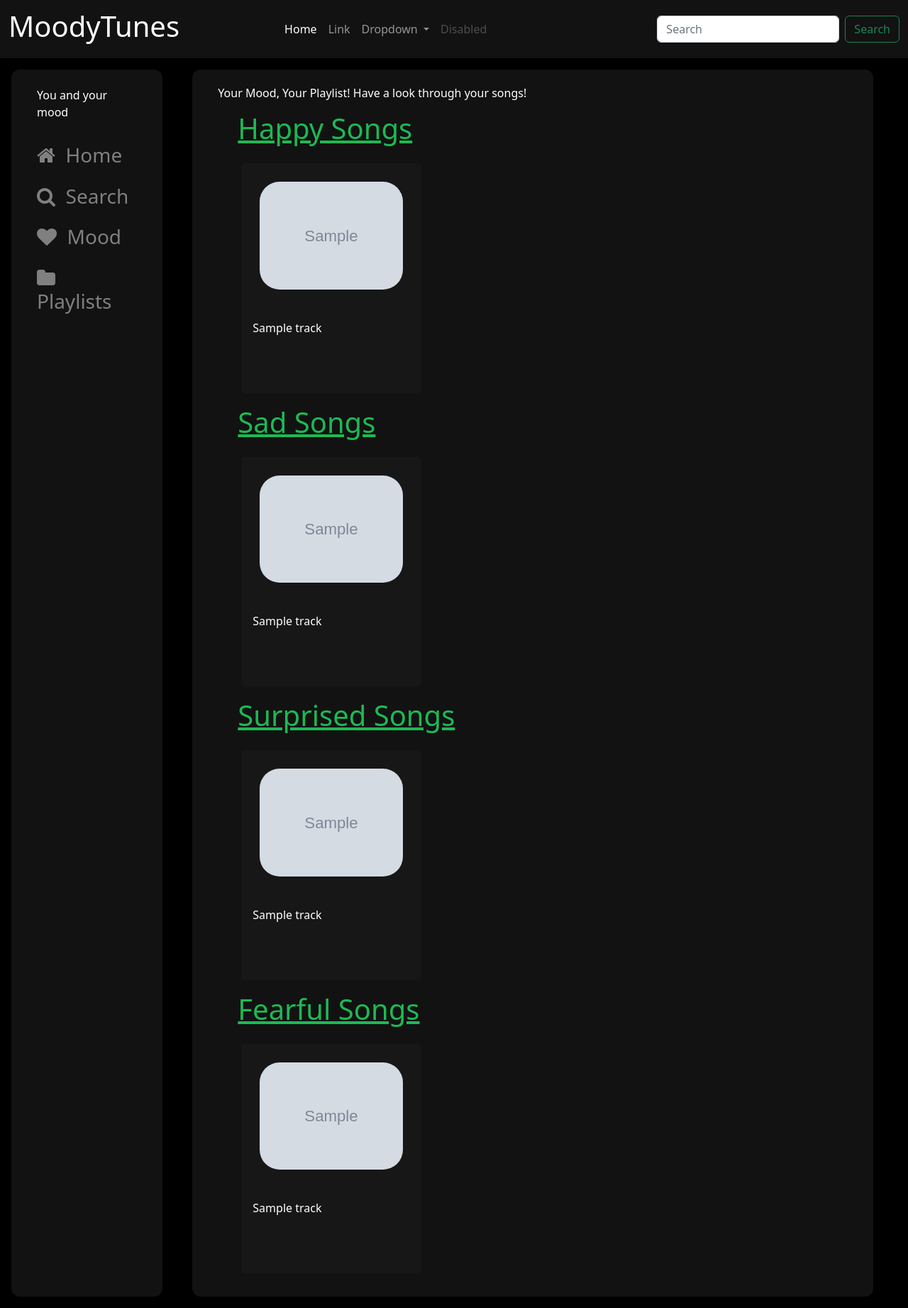
After one commit to vostechnologies/MoodyTunes, a Flask app: template templates/playlists.html in a window 1280 px wide. The commit adds this page. Shown: the whole page at 71% size. Run offline with Flask 3, Linux system fonts and the light colour scheme; the template is opened without the code that fills it: most values are stand-ins (such as "Sample title", 1, 10 or a date in 2020); grey boxes marked "Sample" are stand-in pictures; parts of the project's set-up code (start-up, migrations or seed data) failed here and were passed over.

Commit message:
files updates

```diff
--- a/app.py
+++ b/app.py
@@ -70,10 +70,10 @@ def get_user_details():
     json_result = json.loads(result.content)
     return json_result
 
-def get_songs_for_category(category):
+def get_songs_for_category(category, limit):
     url="https://api.spotify.com/v1/search"
     headers = {"Authorization": "Bearer " + get_token()}
-    query = f"?q={category}+songs&type=track&limit=8"
+    query = f"?q={category}+songs&type=track&limit={limit}"
     url = url + query
     result = get(url, headers=headers)
     json_result = json.loads(result.content)
@@ -81,7 +81,7 @@ def get_songs_for_category(category):
 
 @app.route('/')
 def index():
-    response = get_songs_for_category("happy songs")
+    response = get_songs_for_category("happy songs", 8)
     tracks = response["tracks"]["items"]
     track_data = []
     for track in tracks:
@@ -93,6 +93,54 @@ def index():
         }
         track_data.append(track_info)
     return render_template('index.html', track_data=track_data, access_token = get_token())
+
+@app.route('/playlists')
+def playlists():
+    response = get_songs_for_category("happy songs", 4)
+    tracks = response["tracks"]["items"]
+    happy_songs = []
+    for track in tracks:
+        track_info = {
+            'name': track['name'],
+            'image_url': track['album']['images'][0]['url'],
+            'image_height': track['album']['images'][0]['height'],
+            'image_width': track['album']['images'][0]['width'],
+        }
+        happy_songs.append(track_info)
+    response = get_songs_for_category("sad songs", 4)
+    tracks = response["tracks"]["items"]
+    sad_songs = []
+    for track in tracks:
+        track_info = {
+            'name': track['name'],
+            'image_url': track['album']['images'][0]['url'],
+            'image_height': track['album']['images'][0]['height'],
+            'image_width': track['album']['images'][0]['width'],
+        }
+        sad_songs.append(track_info)
+    response = get_songs_for_category("fearful songs", 4)
+    tracks = response["tracks"]["items"]
+    fear_songs = []
+    for track in tracks:
+        track_info = {
+            'name': track['name'],
+            'image_url': track['album']['images'][0]['url'],
+            'image_height': track['album']['images'][0]['height'],
+            'image_width': track['album']['images'][0]['width'],
+        }
+        fear_songs.append(track_info)
+    response = get_songs_for_category("fearful songs", 4)
+    tracks = response["tracks"]["items"]
+    surprised_songs = []
+    for track in tracks:
+        track_info = {
+            'name': track['name'],
+            'image_url': track['album']['images'][0]['url'],
+            'image_height': track['album']['images'][0]['height'],
+            'image_width': track['album']['images'][0]['width'],
+        }
+        surprised_songs.append(track_info)
+    return render_template('playlists.html', happy_songs=happy_songs, surprised_songs=surprised_songs, sad_songs=sad_songs, fear_songs=fear_songs, access_token = get_token())
 
 @app.route('/detect')
 def detect():
--- a/templates/base.html
+++ b/templates/base.html
@@ -61,12 +61,12 @@
 
               </div>
               <div class="row pt-3">
-                <a href="">
+                <a href="{{ url_for('detect') }}">
                 <h3><i class="fa fa-heart"></i>&nbsp; Mood</h3>
                 </a>
               </div>
               <div class="row pt-3">
-                <a href="">
+                <a href="{{ url_for('playlists') }}">
                 <h3><i class="fa fa-folder"></i>&nbsp; Playlists</h3>
 
                 </a>
--- /dev/null
+++ b/templates/playlists.html
@@ -0,0 +1,85 @@
+{% extends 'base.html' %}
+{% block title %}Playlists{% endblock %}
+
+{% block content %}
+
+<div class="container">
+  <h6 class="mt-4">Your Mood, Your Playlist! Have a look through your songs!</h6>
+  <div class="container m-3">
+    <div class="row">
+    <h1 style="color: #1DB954;"><u>Happy Songs</u></h1>
+      {% for track in happy_songs %}
+      <div class="col-lg-3 col-sm-12 p-3 ">
+        <div class="card music-sec" style="width: 16rem; background-color: #171717;">
+          <div class="img-div">
+            <img src="{{ track.image_url }}" class="card-img-top" alt="{{ track.name }}">
+            <div class="play-icon">
+              <span class="fa fa-play"></span>
+            </div>
+          </div>
+          <div class="card-body" style="min-height: 120px;">
+            <p class="card-text">{{ track.name }}</p>
+          </div>
+        </div>
+      </div>
+      {% endfor %}
+    </div>
+    <div class="row">
+        <h1 style="color: #1DB954;"><u>Sad Songs</u></h1>
+          {% for track in sad_songs %}
+          <div class="col-lg-3 col-sm-12 p-3 ">
+            <div class="card music-sec" style="width: 16rem; background-color: #171717;">
+              <div class="img-div">
+                <img src="{{ track.image_url }}" class="card-img-top" alt="{{ track.name }}">
+                <div class="play-icon">
+                  <span class="fa fa-play"></span>
+                </div>
+              </div>
+              <div class="card-body" style="min-height: 120px;">
+                <p class="card-text">{{ track.name }}</p>
+              </div>
+            </div>
+          </div>
+          {% endfor %}
+        </div>
+        <div class="row">
+            <h1 style="color: #1DB954;"><u>Surprised Songs</u></h1>
+              {% for track in surprised_songs %}
+              <div class="col-lg-3 col-sm-12 p-3 ">
+                <div class="card music-sec" style="width: 16rem; background-color: #171717;">
+                  <div class="img-div">
+                    <img src="{{ track.image_url }}" class="card-img-top" alt="{{ track.name }}">
+                    <div class="play-icon">
+                      <span class="fa fa-play"></span>
+                    </div>
+                  </div>
+                  <div class="card-body" style="min-height: 120px;">
+                    <p class="card-text">{{ track.name }}</p>
+                  </div>
+                </div>
+              </div>
+              {% endfor %}
+            </div>
+            <div class="row">
+                <h1 style="color: #1DB954;"><u>Fearful Songs</u></h1>
+                  {% for track in fear_songs %}
+                  <div class="col-lg-3 col-sm-12 p-3 ">
+                    <div class="card music-sec" style="width: 16rem; background-color: #171717;">
+                      <div class="img-div">
+                        <img src="{{ track.image_url }}" class="card-img-top" alt="{{ track.name }}">
+                        <div class="play-icon">
+                          <span class="fa fa-play"></span>
+                        </div>
+                      </div>
+                      <div class="card-body" style="min-height: 120px;">
+                        <p class="card-text">{{ track.name }}</p>
+                      </div>
+                    </div>
+                  </div>
+                  {% endfor %}
+                </div>
+  </div>
+</div>
+
+{% endblock %}
+<!-- main area -->
```
